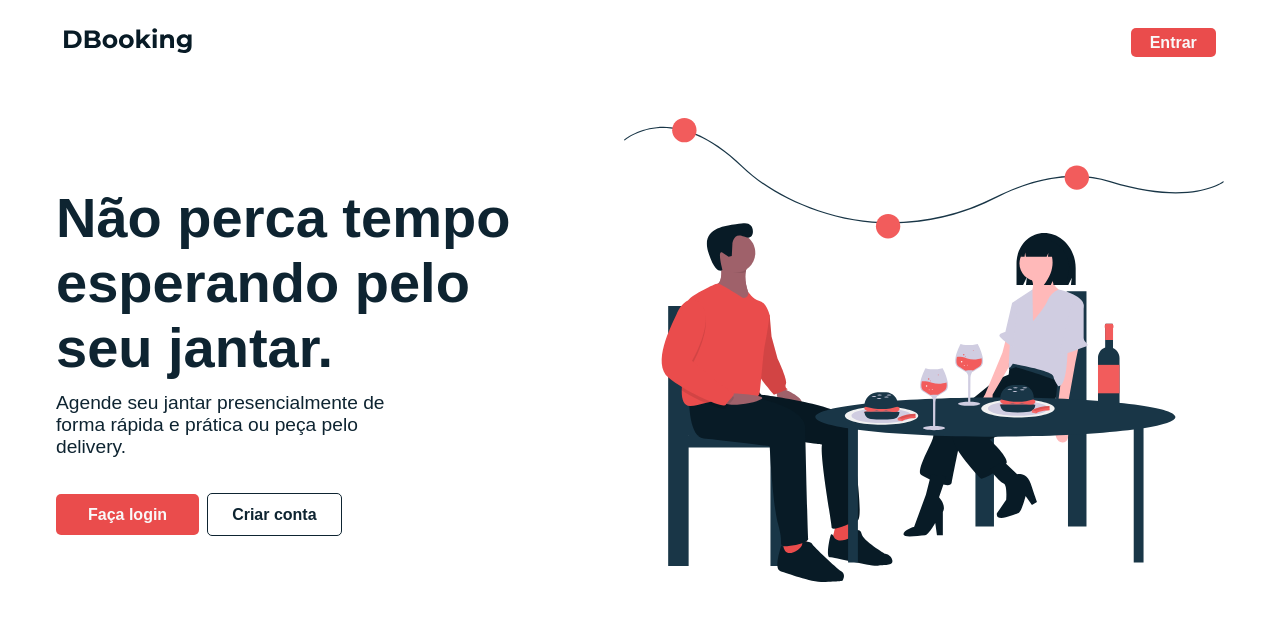
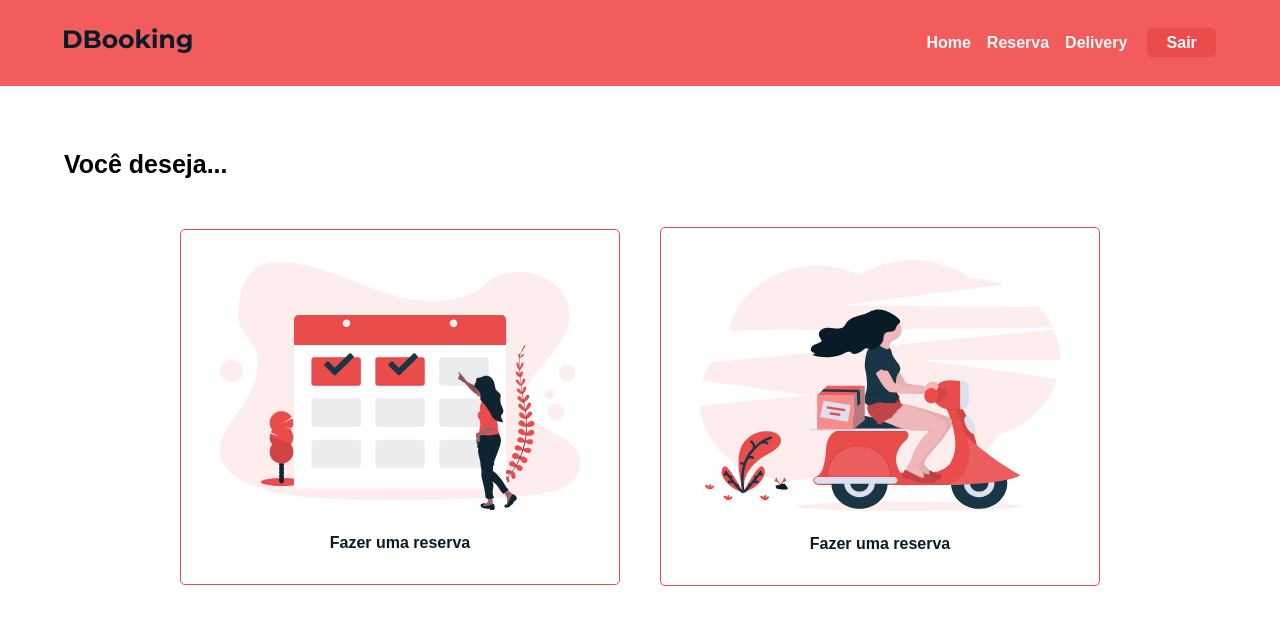
Before and after one commit to MateusOli21/dbooking-web, a React (Create React App) app: page /dashboard in a window 1280 px wide. Before the commit this address led to /. Shown: the top 624 px of the page. Built offline with nearby package versions, Linux system fonts and the light colour scheme.

Commit message:
Stylized dashboard page.

```diff
--- a/src/pages/Dashboard/index.js
+++ b/src/pages/Dashboard/index.js
@@ -1,9 +1,33 @@
 import React from "react";
+
+import BookingImg from "../../assets/booking.svg";
+import DeliveryImg from "../../assets/delivery.svg";
+
+import {
+  Wrapper,
+  PageTitle,
+  ImgContainer,
+  ImgCard,
+  Img,
+  ImgTitle,
+} from "./styles";
 
 export default function Dashboard() {
   return (
-    <div>
-      <h1>Dashboard page</h1>
-    </div>
+    <Wrapper>
+      <PageTitle>Você deseja...</PageTitle>
+
+      <ImgContainer>
+        <ImgCard>
+          <Img src={BookingImg} alt="booking" />
+          <ImgTitle>Fazer uma reserva</ImgTitle>
+        </ImgCard>
+
+        <ImgCard>
+          <Img src={DeliveryImg} alt="delivery" />
+          <ImgTitle>Fazer uma reserva</ImgTitle>
+        </ImgCard>
+      </ImgContainer>
+    </Wrapper>
   );
 }
--- /dev/null
+++ b/src/pages/Dashboard/styles.js
@@ -0,0 +1,63 @@
+import styled from "styled-components";
+import { Link } from "react-router-dom";
+
+import { theme } from "../../styles/global";
+
+export const Wrapper = styled.div`
+  width: 100%;
+  height: 70%;
+  padding: 0 2rem;
+
+  @media (min-width: 640px) {
+    padding: 0 4rem;
+  }
+`;
+
+export const ImgContainer = styled.div`
+  width: 100%;
+  margin-top: 1.5rem;
+  display: flex;
+  flex-wrap: wrap;
+  align-items: center;
+
+  justify-content: center;
+`;
+
+export const Img = styled.img`
+  width: 100%;
+  max-width: 360px;
+`;
+
+export const ImgCard = styled(Link)`
+  width: 100%;
+  max-width: 440px;
+  padding: 2rem 1rem;
+  display: flex;
+  flex-direction: column;
+  align-items: center;
+  border: 1px solid ${theme.primary};
+  border-radius: 5px;
+  margin: 1rem 1.25rem;
+  transition: all 0.5s ease-in-out;
+
+  &:hover {
+    transform: scale(1.05);
+    box-shadow: 1px 3px 5px #c1c1c1;
+  }
+`;
+
+export const PageTitle = styled.h1`
+  font-size: 25px;
+  margin: 2.5rem 0 1rem;
+
+  @media (min-width: 680px) {
+    margin: 4rem 0 2rem;
+  }
+`;
+
+export const ImgTitle = styled.span`
+  text-align: center;
+  margin-top: 1.5rem;
+  color: ${theme.secondaryDark};
+  font-weight: 700;
+`;
--- a/src/routes/Route.js
+++ b/src/routes/Route.js
@@ -9,7 +9,7 @@ export default function RouteWrapper({
   isPrivate,
   ...rest
 }) {
-  const signed = false;
+  const signed = true;
 
   if (!signed && isPrivate) {
     return <Redirect to="/" />;
```
Also changed, not shown: src/assets/booking.svg (added), src/assets/delivery.svg (added).
